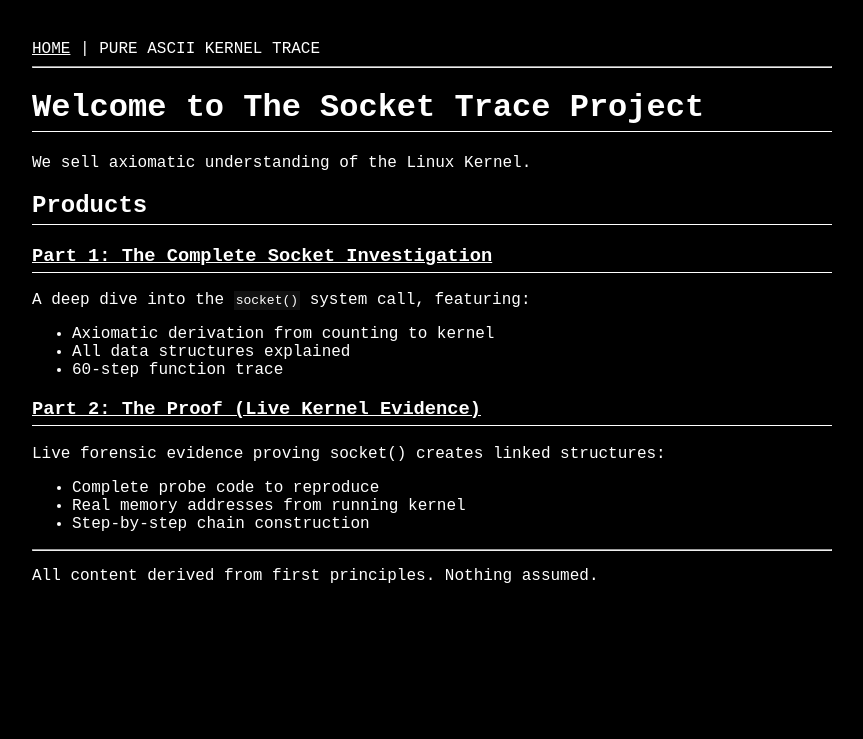
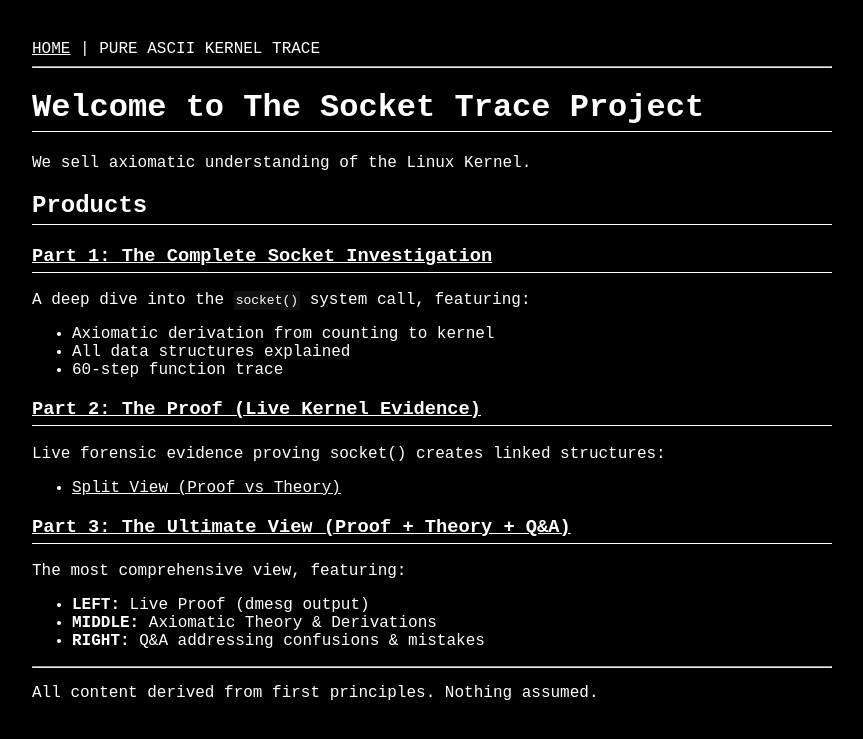
Before and after one commit to raikrahul/socket-trace-investigation, a Jekyll site: the page built from index.md, in a window 1280 px wide. Shown: the top 739 px of the page, without its empty margins (8-871 px from the left). Built offline with Jekyll 4.4.1, drawn with Linux system fonts in a browser that asks for light colours.

Commit message:
Feature Tri-Panel View on homepage

```diff
--- a/index.md
+++ b/index.md
@@ -17,9 +17,13 @@ A deep dive into the `socket()` system call, featuring:
 
 ### [Part 2: The Proof (Live Kernel Evidence)](./part2.html)
 Live forensic evidence proving socket() creates linked structures:
-*   Complete probe code to reproduce
-*   Real memory addresses from running kernel
-*   Step-by-step chain construction
+*   [Split View (Proof vs Theory)](./part2-split.html)
+
+### [Part 3: The Ultimate View (Proof + Theory + Q&A)](./part3-tripanel.html)
+The most comprehensive view, featuring:
+*   **LEFT:** Live Proof (dmesg output)
+*   **MIDDLE:** Axiomatic Theory & Derivations
+*   **RIGHT:** Q&A addressing confusions & mistakes
 
 ---
 
```
